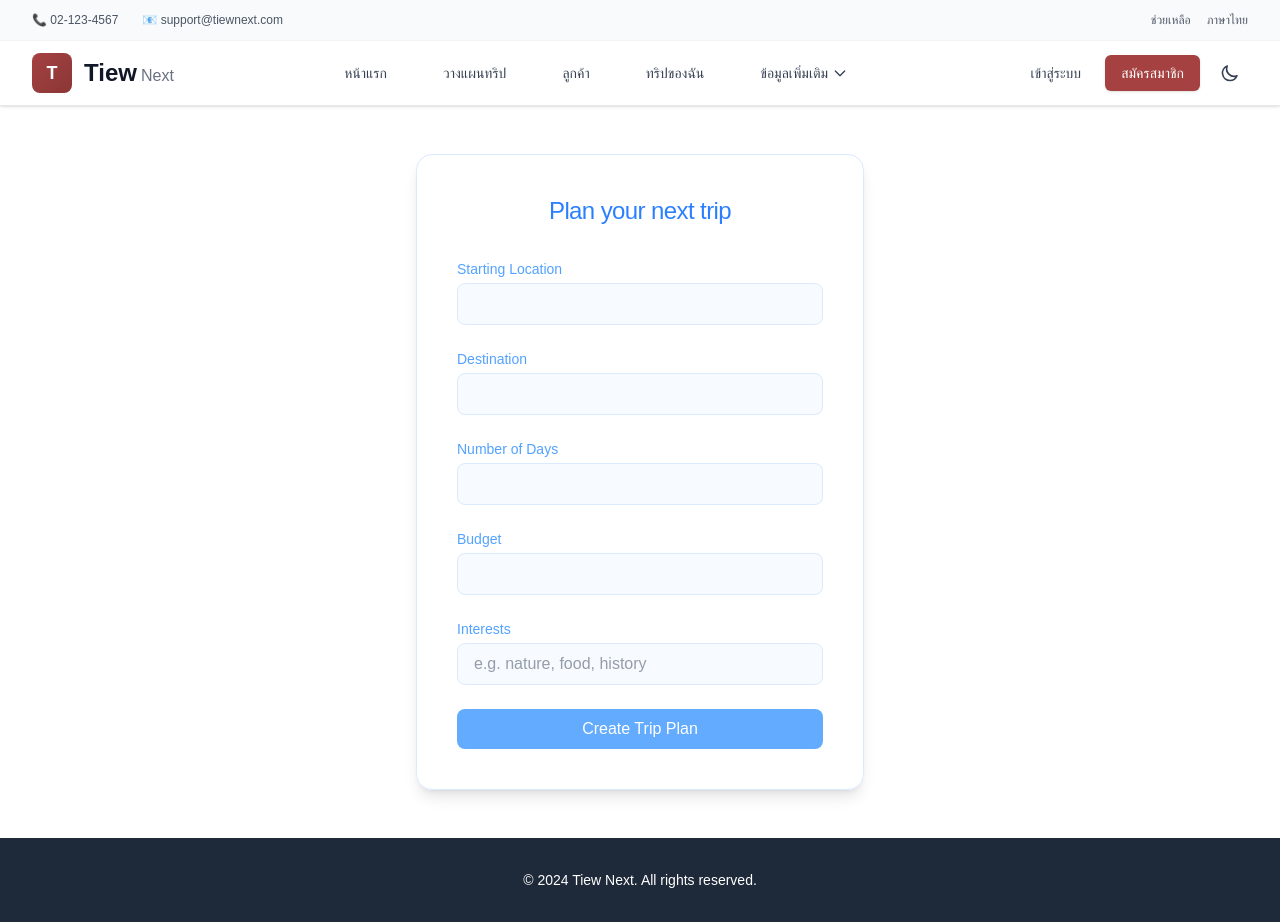
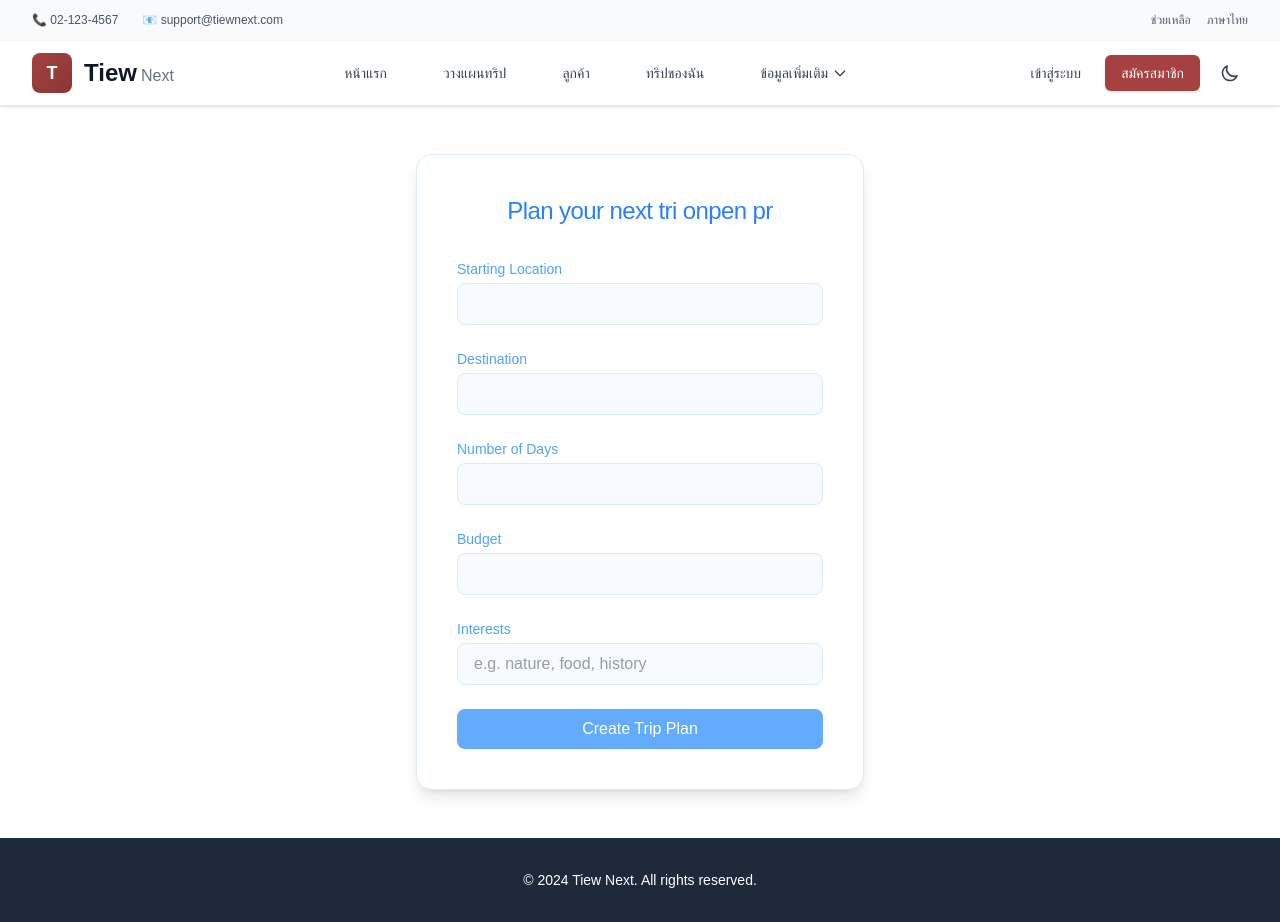
Before and after one commit to wu-web-camp/tiew-next, a Next.js app: page /trip-planner in a window 1280 px wide. Built offline with nearby package versions, Linux system fonts and the light colour scheme.

Commit message:
onpen pr

```diff
--- a/src/app/trip-planner/page.tsx
+++ b/src/app/trip-planner/page.tsx
@@ -4,7 +4,7 @@ export default function TripPlanner() {
   return (
     <div className="flex flex-col items-center justify-center">
       <div className="max-w-md w-full space-y-8 p-10 rounded-2xl shadow-lg bg-white/90 border border-blue-100">
-        <h1 className="text-2xl font-light text-blue-500 text-center mb-8 tracking-tight">Plan your next trip</h1>
+        <h1 className="text-2xl font-light text-blue-500 text-center mb-8 tracking-tight">Plan your next tri onpen pr</h1>
         <form className="space-y-6">
           <div>
             <label htmlFor="start" className="block text-sm font-medium text-blue-400 mb-1">Starting Location</label>
```
